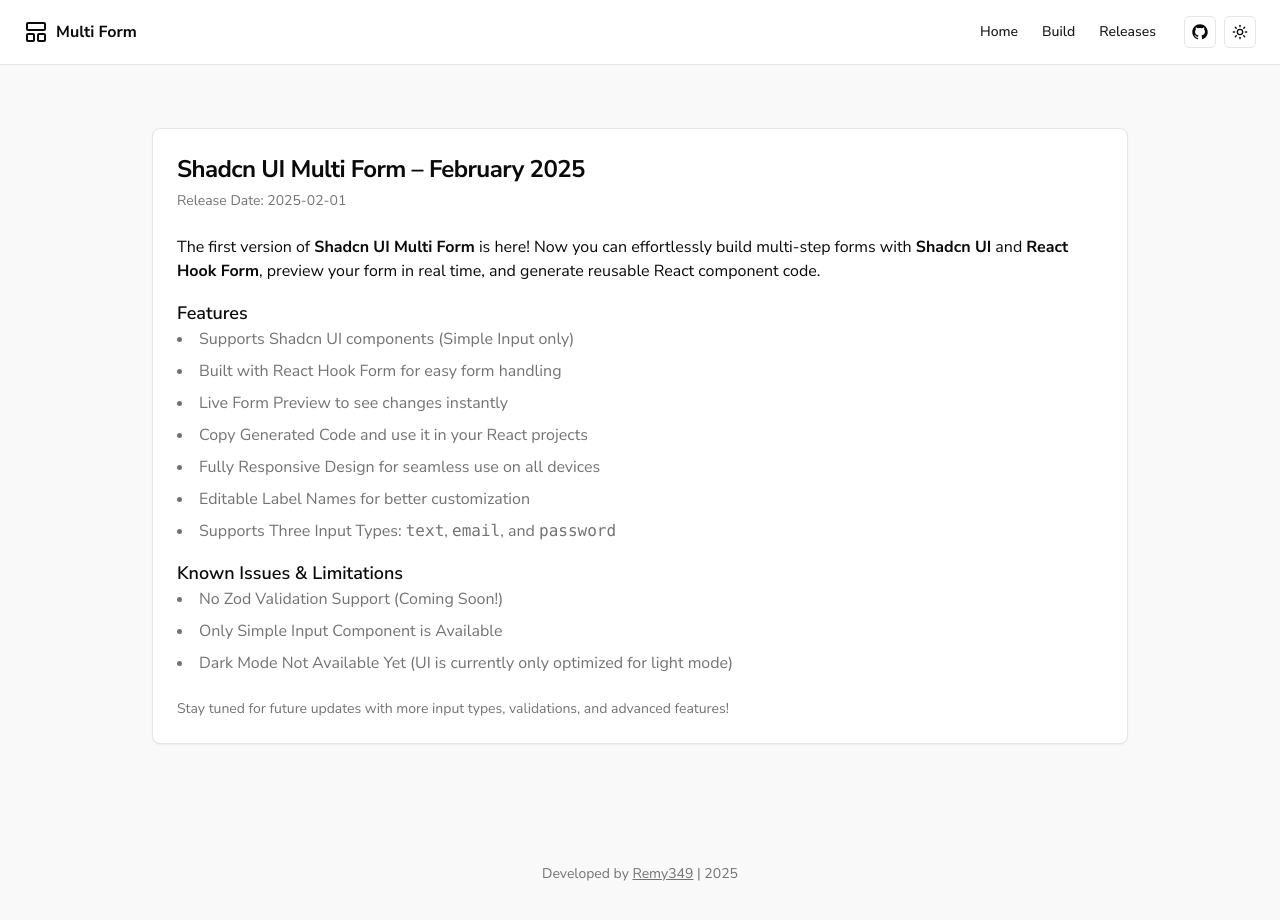
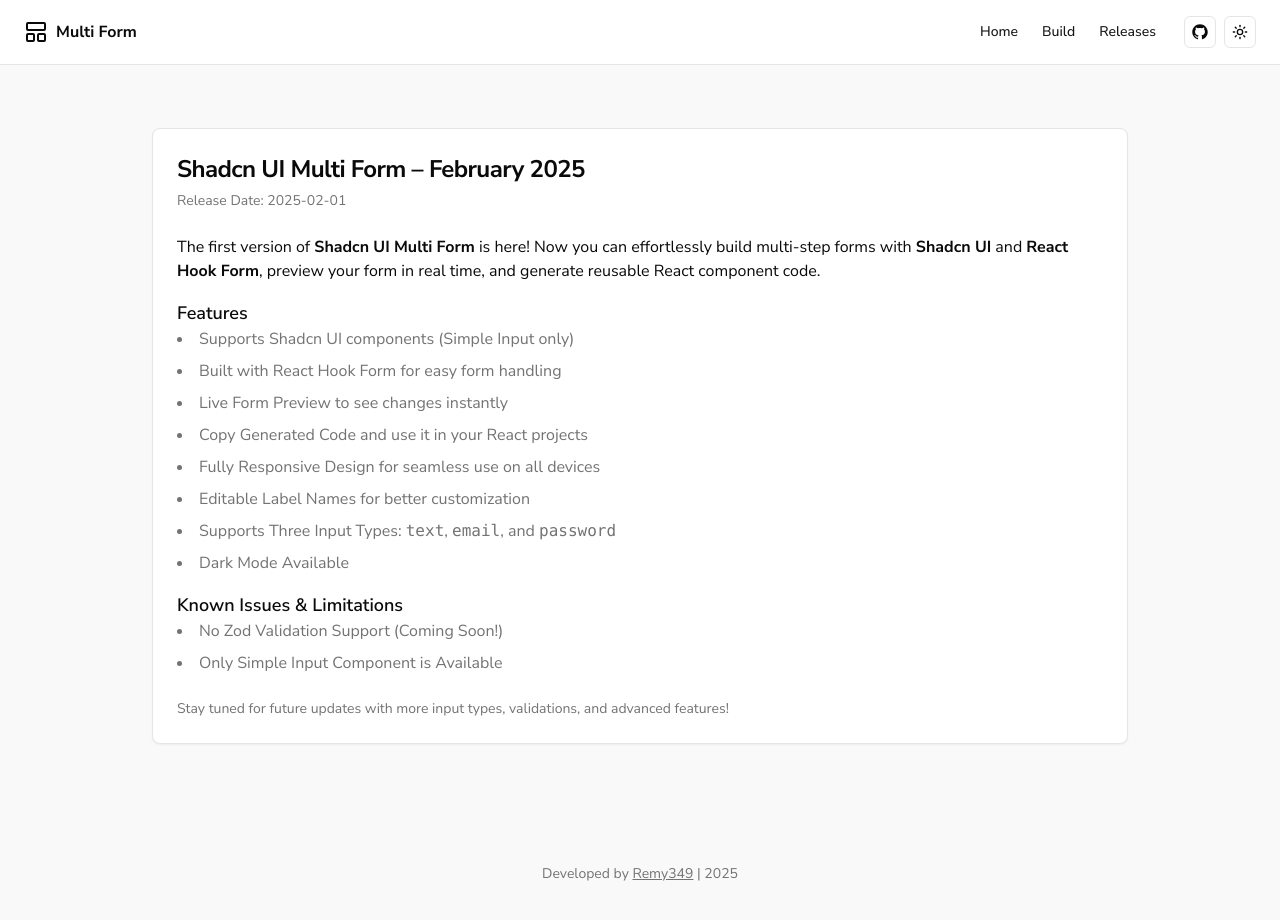
Before and after one commit to Remy349/shadcn-ui-multi-form, a Next.js app: page /releases in a window 1280 px wide. Shown: the top 920 px of the page. Built offline with nearby package versions, Linux system fonts and the light colour scheme.

Commit message:
modify: Dark mode now available

```diff
--- a/app/releases/page.tsx
+++ b/app/releases/page.tsx
@@ -44,6 +44,7 @@ export default function Page() {
                   Supports Three Input Types: <code>text</code>,{" "}
                   <code>email</code>, and <code>password</code>
                 </li>
+                <li>Dark Mode Available</li>
               </ul>
             </div>
             <div>
@@ -53,10 +54,6 @@ export default function Page() {
               <ul className="list-disc list-inside space-y-2 text-muted-foreground">
                 <li>No Zod Validation Support (Coming Soon!)</li>
                 <li>Only Simple Input Component is Available</li>
-                <li>
-                  Dark Mode Not Available Yet (UI is currently only optimized
-                  for light mode)
-                </li>
               </ul>
             </div>
           </CardContent>
```
